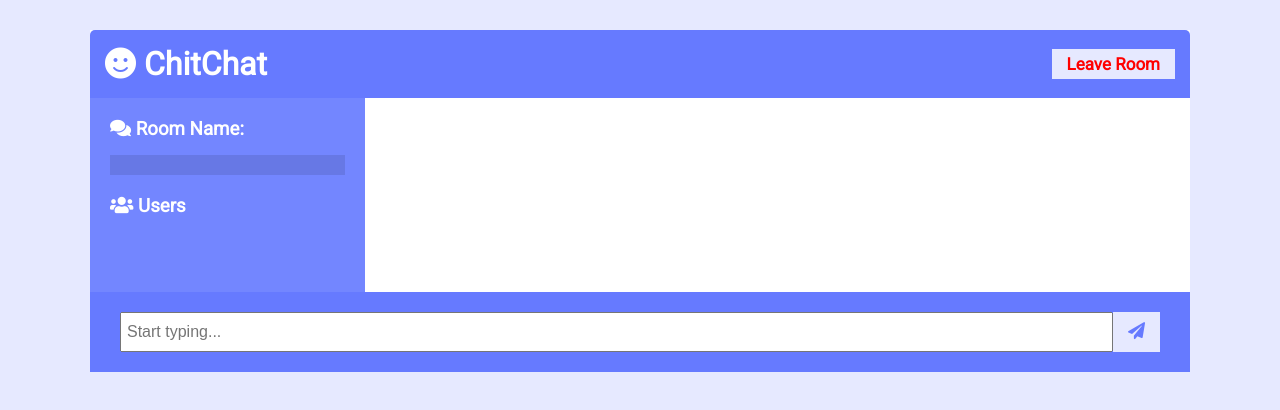
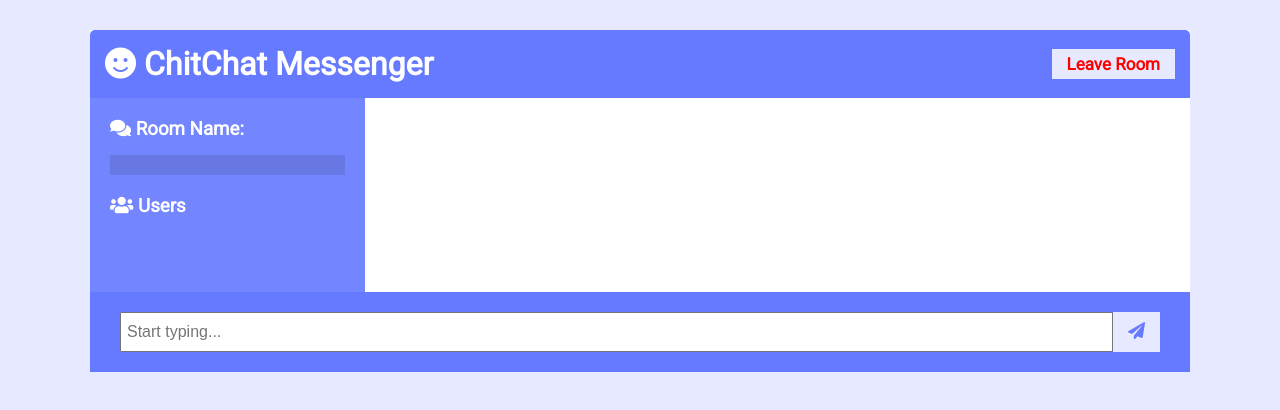
Before and after one commit to dhairyap99/Chitchat_Messenger, a website: page public/chat.html in a window 1280 px wide. Drawn offline with nearby package versions, Linux system fonts and the light colour scheme; no server answers.

Commit message:
Styling fixes

```diff
--- a/public/chat.html
+++ b/public/chat.html
@@ -15,7 +15,7 @@
   <body>
     <div class="chat-container">
       <header class="chat-header">
-        <h1><i class="fas fa-smile"></i> ChitChat</h1>
+        <h1><i class="fas fa-smile"></i> ChitChat Messenger</h1>
         <a href="index.html" class="btn" style="color:#FF0000;"><b>Leave Room</b></a>
       </header>
       <main class="chat-main">
```
Also changed, not shown: public/index.html (+1 -1 lines).
